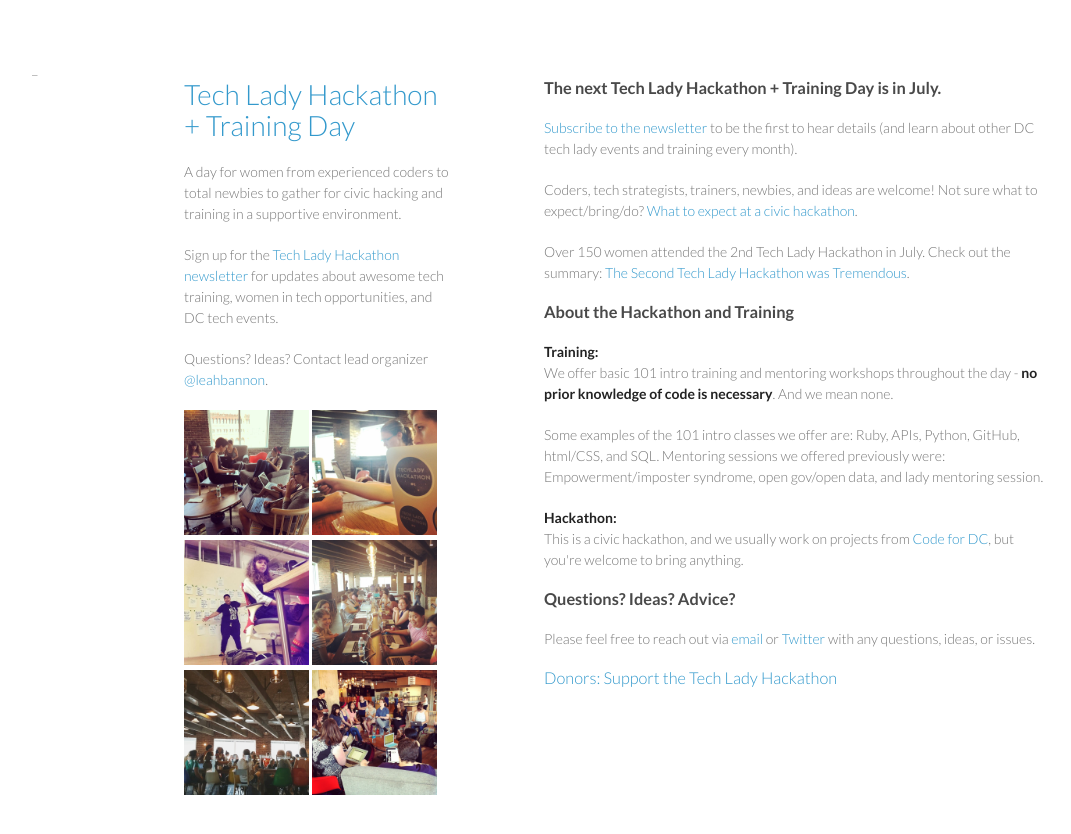
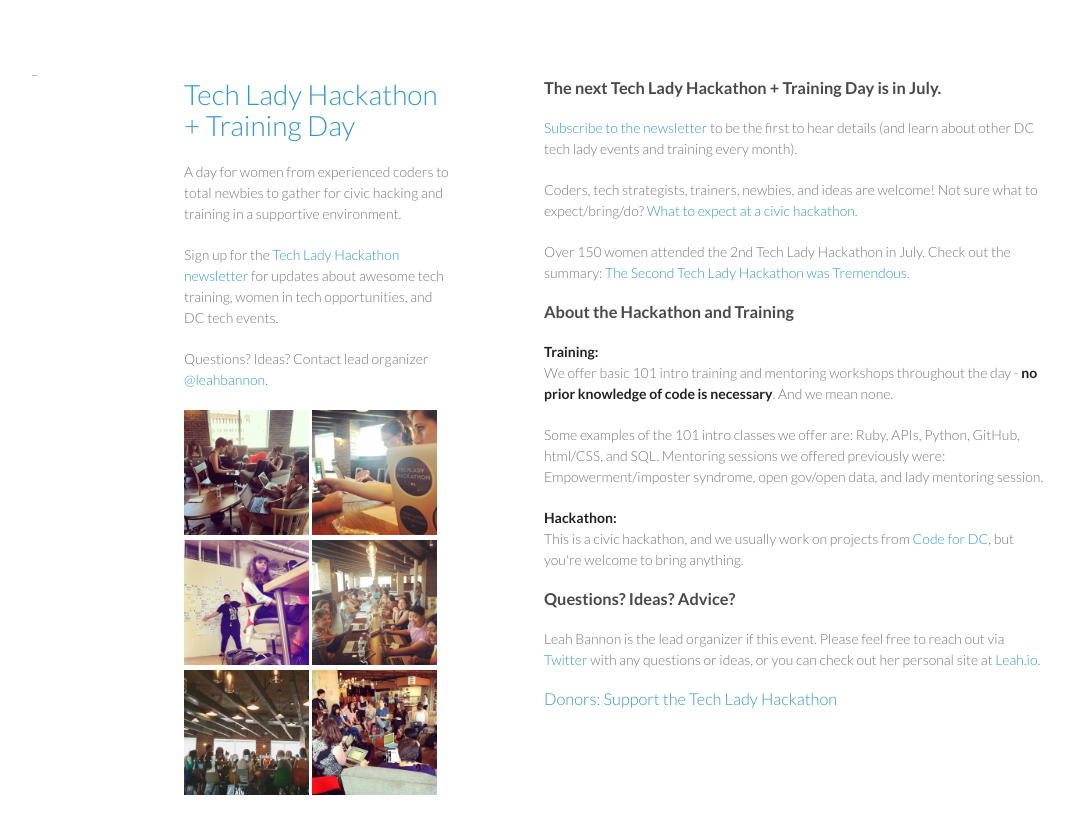
Before and after one commit to leahbannon/techladyhackathon, a Jekyll site: the page built from index.html, in a window 1280 px wide. Shown: the top 834 px of the page, without its empty margins (26-1097 px from the left). Built offline with Jekyll 4.4.1, drawn with Linux system fonts in a browser that asks for light colours.

Commit message:
Update index.html

```diff
--- a/index.html
+++ b/index.html
@@ -20,6 +20,6 @@ published: true
 This is a civic hackathon, and we usually work on projects from <a href="http://codefordc.org">Code for DC</a>, but you're welcome to bring anything.</p>
 
 <h3>Questions? Ideas? Advice?</h3>
-<p>Please feel free to reach out via <a href="mailto:leahbannon@gmail.com">email</a> or <a href="http://twitter.com/leahbannon">Twitter</a> with any questions, ideas, or issues.</p>
+<p>Leah Bannon is the lead organizer if this event. Please feel free to reach out via <a href="http://twitter.com/leahbannon">Twitter</a> with any questions or ideas, or you can check out her personal site at <a href="http://leah.io">Leah.io</a>.</p>
 
 <h3><a href="/donors">Donors: Support the Tech Lady Hackathon</a></h3>
```
